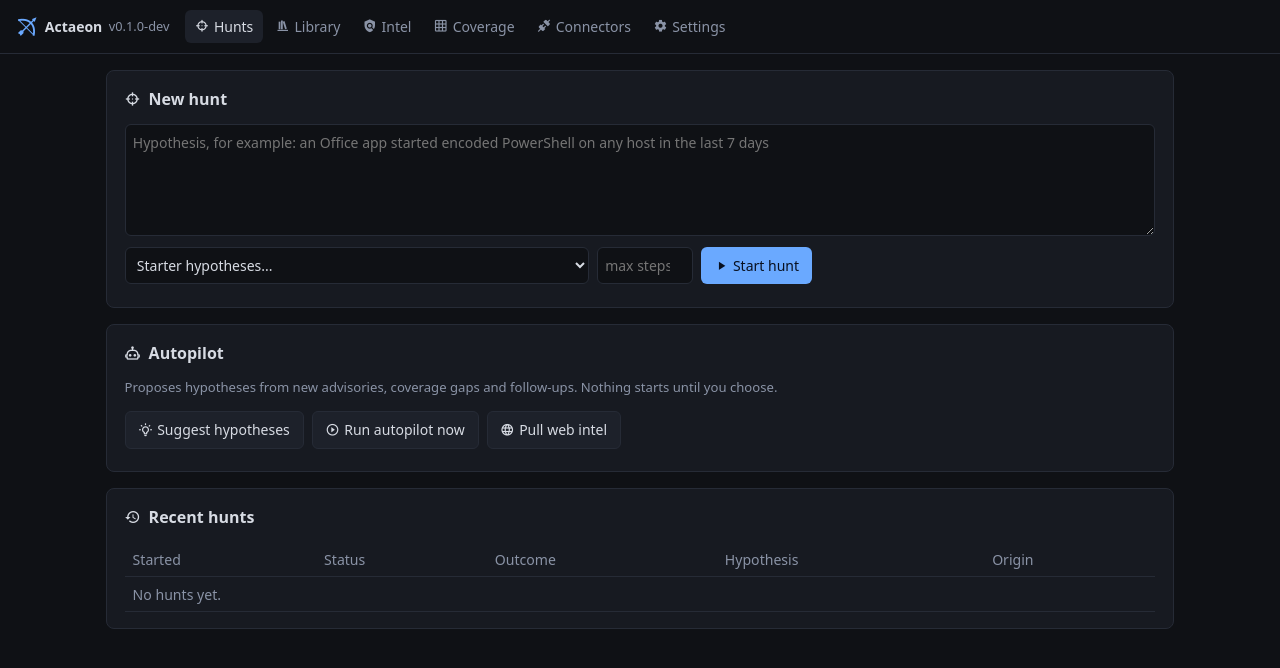
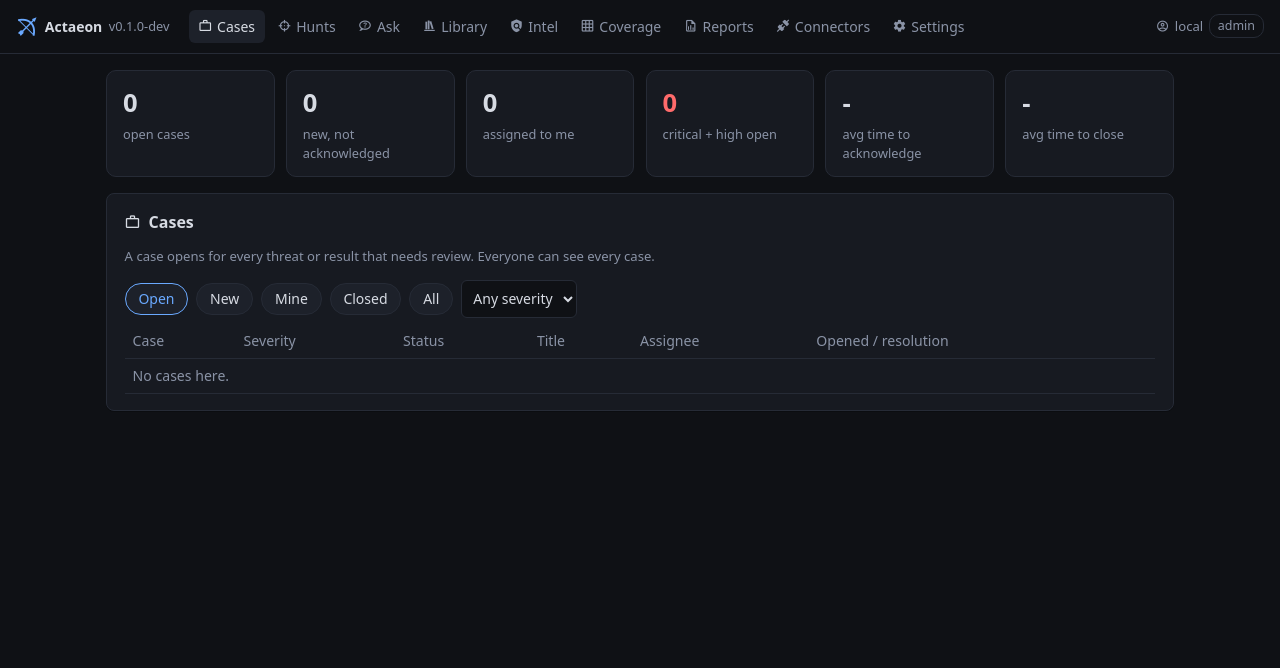
Before and after one commit to ares-369/actaeon, a Flask app: page / in a window 1280 px wide. Shown: the top 668 px of the page. Run offline with Flask 3, Linux system fonts and the light colour scheme; data that the repository does not hold is empty; some libraries are stand-ins or nearby versions.

Commit message:
UI: Cases, Ask, Reports, Doctor tabs; auth verification cache; JS syntax check in CI

```diff
--- a/actaeon/static/app.css
+++ b/actaeon/static/app.css
@@ -53,3 +53,23 @@ button.ghost.on{border-color:var(--accent);color:var(--accent)}
 .login-card{background:var(--panel);border:1px solid var(--line);border-radius:12px;padding:1.6rem;width:min(360px,92vw);display:flex;flex-direction:column;gap:.8rem}
 .login-card label{display:flex;flex-direction:column;gap:.3rem;color:var(--muted);font-size:.85rem}
 .brand.big{font-size:1.2rem;justify-content:center;margin-bottom:.4rem}
+
+/* ---- cases, KPIs, ask, polish ---- */
+header{gap:1.2rem}.me{margin-left:auto;display:flex;align-items:center;gap:.35rem}
+.kpi-row{display:grid;grid-template-columns:repeat(auto-fit,minmax(150px,1fr));gap:.7rem;margin-bottom:1rem}
+.kpi-card{background:var(--panel);border:1px solid var(--line);border-radius:10px;padding:.8rem 1rem;color:var(--fg);display:flex;flex-direction:column;gap:.2rem}
+.kpi-card b{font-size:1.6rem;font-weight:600}.kpi-card span{color:var(--muted);font-size:.8rem}
+.kpi-card:hover{border-color:var(--accent)}.warn-card b{color:var(--amber)}.bad-card b{color:var(--red)}
+.sev{display:inline-block;padding:.1rem .55rem;border-radius:10px;font-size:.75rem;font-weight:600;text-transform:uppercase;letter-spacing:.03em}
+.sev-critical{background:#5c1620;color:#ffb3bd}.sev-high{background:#4a2410;color:#ffc59a}.sev-medium{background:#3d3410;color:#f5d77a}.sev-low{background:#1d2a3a;color:#9cc3ff}
+.st-new{color:var(--amber);border-color:var(--amber)}.st-acknowledged{color:var(--accent);border-color:var(--accent)}
+.st-in_progress{color:#c792ea;border-color:#c792ea}.st-closed{color:var(--green);border-color:var(--green)}
+button.seg{border-radius:16px;padding:.3rem .8rem}button.seg.on{border-color:var(--accent);color:var(--accent)}
+.case-title{margin:.2rem 0 .6rem;font-size:1.05rem}.actions{margin-top:.6rem}.close-row{background:var(--panel2);border:1px solid var(--line);border-radius:8px;padding:.5rem .7rem}
+.events{list-style:none;padding:0;margin:0}.events li{border-left:2px solid var(--line);padding:.35rem .7rem;margin:.2rem 0}
+.ask-grid{display:grid;grid-template-columns:240px 1fr;gap:1rem}.conv-list{display:flex;flex-direction:column;gap:.3rem;max-height:70vh;overflow:auto}
+.conv{display:block;padding:.45rem .6rem;border:1px solid var(--line);border-radius:8px;color:var(--fg)}.conv.on,.conv:hover{border-color:var(--accent)}
+.conv-log{min-height:240px;max-height:60vh;overflow:auto;margin-bottom:.6rem}
+label.chk{display:inline-flex;align-items:center;gap:.2rem;margin-right:.4rem}
+section{box-shadow:0 1px 0 rgba(0,0,0,.25)}
+@media (max-width:760px){.ask-grid{grid-template-columns:1fr}.me{display:none}}
--- a/actaeon/static/app.js
+++ b/actaeon/static/app.js
@@ -2,7 +2,11 @@
 // it is only ever set with textContent, never parsed as HTML.
 "use strict";
 const $ = (s, el = document) => el.querySelector(s);
-const main = $("#main");
+// Pages render into `main`; route() points it at an off-screen container and swaps it in when
+// the page is ready, so the screen never goes blank between pages or after an action.
+const mainEl = $("#main");
+let main = mainEl;
+let navToken = 0;
 
 function h(tag, attrs, ...kids) {
   const el = document.createElement(tag);
@@ -52,13 +56,171 @@ const when = (s) => (s || "").replace("T", " ").slice(0, 16);
 let poll = null;
 function route() {
   clearInterval(poll); poll = null;
-  const [tab, arg] = (location.hash.slice(1) || "hunts").split("/");
-  document.querySelectorAll("#nav a").forEach((a) => a.classList.toggle("on", a.dataset.tab === (tab === "hunt" ? "hunts" : tab)));
-  fill(main, );
-  const pages = { hunts, hunt: () => huntDetail(arg), library, intel, coverage, connectors, settings };
-  (pages[tab] || hunts)().catch((e) => main.append(h("p", { class: "bad" }, String(e.message || e))));
+  const [tab, arg] = (location.hash.slice(1) || "cases").split("/");
+  const navTab = { hunt: "hunts", case: "cases" }[tab] || tab;
+  document.querySelectorAll("#nav a").forEach((a) => a.classList.toggle("on", a.dataset.tab === navTab));
+  const pages = { cases, case: () => caseDetail(arg), hunts, hunt: () => huntDetail(arg), ask, library, intel,
+    coverage, reports, connectors, settings };
+  const token = ++navToken;
+  const view = h("div");
+  main = view;
+  const done = () => { if (token === navToken) { fill(mainEl, view); main = mainEl; } };
+  (pages[tab] || cases)().then(done, (e) => { view.append(h("p", { class: "bad" }, String(e.message || e))); done(); });
 }
 window.addEventListener("hashchange", route);
+
+// ---------------- Who am I ----------------
+let ME = { user: "", role: "viewer" };
+const meReady = api("/api/me").then((m) => { ME = m; fill(document.getElementById("me"), icon("account-circle-outline"), " ", m.name || m.user, " ",
+  h("span", { class: "badge" }, m.role)); }).catch(() => {});
+const SEV = (s) => h("span", { class: "sev sev-" + s }, s);
+const STATUS = (s) => h("span", { class: "badge st-" + s }, s.replace("_", " "));
+const RES = { true_positive: "True positive", benign_true_positive: "Benign true positive", false_positive: "False positive",
+  duplicate: "Duplicate", other: "Other" };
+const ago = (t) => { if (!t) return "-"; const m = (Date.now() - new Date(t).getTime()) / 60000;
+  return m < 60 ? `${Math.max(1, Math.round(m))} min ago` : m < 2880 ? `${Math.round(m / 60)} h ago` : `${Math.round(m / 1440)} d ago`; };
+const mins = (m) => (m === null || m === undefined ? "-" : m < 120 ? `${m} min` : `${(m / 60).toFixed(1)} h`);
+
+// ---------------- Cases ----------------
+async function cases() {
+  const st = await api("/api/cases/stats");
+  const kpi = (n, l, cls, hash) => h("a", { class: "kpi-card " + (cls || ""), href: hash || "#cases" }, h("b", {}, n), h("span", {}, l));
+  const mine = await api("/api/cases?assignee=me&open=1");
+  main.append(h("div", { class: "kpi-row" },
+    kpi(st.open, "open cases"), kpi(st.new, "new, not acknowledged", st.new ? "warn-card" : ""),
+    kpi(mine.length, "assigned to me"), kpi((st.by_severity_open.critical || 0) + (st.by_severity_open.high || 0), "critical + high open", "bad-card"),
+    kpi(mins(st.mean_minutes_to_acknowledge), "avg time to acknowledge"), kpi(mins(st.mean_minutes_to_close), "avg time to close")));
+  const filt = { view: "open", severity: "" };
+  const body = h("tbody");
+  const bar = h("div", { class: "row" },
+    ...[["open", "Open"], ["new", "New"], ["mine", "Mine"], ["closed", "Closed"], ["all", "All"]].map(([v, l]) =>
+      h("button", { class: "ghost seg" + (v === filt.view ? " on" : ""), "data-view": v, onclick: (e) => { filt.view = v;
+        bar.querySelectorAll(".seg").forEach((b) => b.classList.toggle("on", b.dataset.view === v)); load(); } }, l)),
+    h("select", { onchange: (e) => { filt.severity = e.target.value; load(); } },
+      h("option", { value: "" }, "Any severity"), ["critical", "high", "medium", "low"].map((x) => h("option", { value: x }, x))));
+  const load = async () => {
+    const q = new URLSearchParams();
+    if (filt.view === "open") q.set("open", "1");
+    if (filt.view === "new") q.set("status", "new");
+    if (filt.view === "closed") q.set("status", "closed");
+    if (filt.view === "mine") { q.set("assignee", "me"); q.set("open", "1"); }
+    if (filt.severity) q.set("severity", filt.severity);
+    const rows = await api("/api/cases?" + q.toString());
+    fill(body, rows.length ? rows.map((c) => h("tr", { class: "click", onclick: () => (location.hash = "#case/" + c.id) },
+      h("td", {}, `#${c.id}`), h("td", {}, SEV(c.severity)), h("td", {}, STATUS(c.status)),
+      h("td", {}, c.title, h("div", { class: "muted small" }, c.origin || "")),
+      h("td", {}, c.assignee || h("span", { class: "muted" }, "unassigned")),
+      h("td", { class: "small" }, c.status === "closed" ? (RES[c.resolution] || c.resolution) : ago(c.created)))) :
+      h("tr", {}, h("td", { colspan: 6, class: "muted" }, "No cases here.")));
+  };
+  main.append(section("Cases", "briefcase-outline",
+    h("p", { class: "muted small" }, "A case opens for every threat or result that needs review. Everyone can see every case."),
+    bar, h("table", {}, h("thead", {}, h("tr", {}, ["Case", "Severity", "Status", "Title", "Assignee", "Opened / resolution"].map((x) => h("th", {}, x)))), body)));
+  await load();
+  poll = setInterval(load, 15000);
+}
+
+async function caseDetail(id) {
+  const c = await api("/api/cases/" + encodeURIComponent(id));
+  const hu = c.hunt || {};
+  const v = hu.verdict || {};
+  const can = ME.role !== "viewer";
+  const act = async (action, body) => { await post(`/api/cases/${c.id}/${action}`, body); toast("Saved."); route(); };
+  const comment = h("textarea", { placeholder: "Add a comment (visible to everyone)" });
+  const resSel = h("select", {}, Object.entries(RES).map(([k, l]) => h("option", { value: k }, l)));
+  const closeNote = h("input", { class: "grow", placeholder: "Why? (required)" });
+  const assignSel = h("select", {}, h("option", { value: "" }, "Assign to..."));
+  const open = c.status !== "closed";
+  if (can && open) api("/api/users").then((us) => us.forEach((u) => assignSel.append(h("option", { value: u.user }, u.name ? `${u.name} (${u.user})` : u.user)))).catch(() => {});
+  main.append(section(`Case #${c.id}`, "briefcase-outline",
+    h("h3", { class: "case-title" }, c.title),
+    h("div", { class: "row" }, SEV(c.severity), STATUS(c.status),
+      h("span", { class: "small" }, "Assignee: ", h("b", {}, c.assignee || "unassigned")),
+      c.resolution ? h("span", { class: "badge st-closed" }, RES[c.resolution] || c.resolution) : null,
+      h("span", { class: "muted small" }, `opened ${when(c.created)}`)),
+    can ? h("div", { class: "row actions" },
+      open && (c.assignee !== ME.user || c.status === "new") ? h("button", { onclick: () => act("acknowledge") }, icon("hand-back-right-outline"), "Acknowledge (assign to me)") : null,
+      open && c.status !== "in_progress" && c.status !== "new" ? h("button", { class: "ghost", onclick: () => act("status", { status: "in_progress" }) }, icon("progress-wrench"), "In progress") : null,
+      open ? [assignSel, h("button", { class: "ghost", onclick: () => assignSel.value ? act("assign", { to: assignSel.value }) : toast("Pick someone first.") }, icon("account-arrow-right-outline"), "Assign")] : null,
+      !open ? h("button", { class: "ghost", onclick: () => act("reopen", { comment: comment.value }) }, icon("restore"), "Reopen") : null) :
+      h("p", { class: "muted small" }, "Read-only: your role is viewer."),
+    can && open ? h("div", { class: "row close-row" }, h("span", { class: "small" }, "Close as"), resSel, closeNote,
+      h("button", { class: "danger", onclick: () => closeNote.value.trim() ? act("close", { resolution: resSel.value, comment: closeNote.value }) : toast("Write why you are closing it.") },
+        icon("check-decagram-outline"), "Close case")) : null,
+    h("div", { class: "row" },
+      h("a", { href: `/api/cases/${c.id}/report.pdf` }, h("button", { class: "ghost" }, icon("file-pdf-box"), "PDF")),
+      h("a", { href: `/api/cases/${c.id}/report.docx` }, h("button", { class: "ghost" }, icon("file-word-box"), "Word")),
+      h("a", { href: "#hunt/" + hu.id }, h("button", { class: "ghost" }, icon("target"), "Open the hunt")))));
+  main.append(section("What was found", "magnify-scan",
+    h("p", {}, hu.hypothesis || ""), h("div", { class: "row" }, badge(hu.outcome), h("span", {}, `confidence ${v.confidence ?? "-"}`),
+      v.verification ? h("span", { class: "badge" }, icon("check-all"), " second look: " + v.verification.result) : null),
+    h("p", {}, v.summary || ""),
+    (v.findings || []).length ? h("ul", {}, v.findings.map((f) => h("li", {}, f.claim, h("span", { class: "muted" }, ` (${f.evidence.join(", ")})`)))) : null,
+    v.verification && v.verification.reason ? h("p", { class: "small muted" }, "Second look: " + v.verification.reason) : null));
+  main.append(section("Activity", "history",
+    h("ul", { class: "events" }, c.events.slice().reverse().map((e) => h("li", {},
+      h("span", { class: "muted small" }, `${when(e.ts)}  `), h("b", {}, e.user), ` ${e.action.replace("_", " ")}`,
+      e.detail ? h("div", { class: "pre small" }, e.detail) : null))),
+    can ? [comment, h("div", { class: "row" }, h("button", { class: "ghost", onclick: () => comment.value.trim() ? act("comment", { text: comment.value }) : null }, icon("comment-plus-outline"), "Comment"))] : null));
+}
+
+// ---------------- Ask ----------------
+async function ask() {
+  const convs = await api("/api/assistant");
+  let current = null;
+  const list = h("div", { class: "conv-list" });
+  const log = h("div", { class: "conv-log" });
+  const input = h("textarea", { placeholder: "Ask anything: \"has anything talked to 203.0.113.66 this week?\", \"hunt for password spraying in the last 3 days\", \"what are my open cases?\"" });
+  const drawList = (cs) => fill(list, h("button", { class: "ghost", onclick: () => { current = null; fill(log, h("p", { class: "muted" }, "New conversation.")); } }, icon("plus"), "New"),
+    cs.map((c) => h("a", { href: "#", class: "conv" + (current === c.id ? " on" : ""), onclick: (e) => { e.preventDefault(); show(c.id); } },
+      h("div", {}, c.title.slice(0, 60)), h("div", { class: "muted small" }, `${c.user}  ${ago(c.updated)}`))));
+  const show = async (cid) => {
+    current = cid;
+    const d = await api("/api/assistant/" + cid);
+    fill(log, d.messages.map((m) => h("div", { class: "chat " + (m.role === "user" ? "me" : "bot") },
+      h("div", { class: "muted small" }, m.role === "user" ? m.user : "Actaeon", "  ", when(m.ts)),
+      h("div", { class: "pre" }, m.content),
+      (m.links.hunts || []).length || (m.links.cases || []).length ? h("div", { class: "row small" },
+        (m.links.hunts || []).map((x) => h("a", { href: "#hunt/" + x }, h("span", { class: "badge" }, icon("target"), " hunt " + x))),
+        (m.links.cases || []).map((x) => h("a", { href: "#case/" + x }, h("span", { class: "badge" }, icon("briefcase-outline"), " case #" + x)))) : null)));
+    drawList(await api("/api/assistant"));
+    return d.messages.length;
+  };
+  const send = async () => {
+    if (!input.value.trim()) return;
+    const r = await post("/api/assistant", { message: input.value, conversation_id: current });
+    input.value = "";
+    const before = current === r.conversation_id ? (await api("/api/assistant/" + r.conversation_id)).messages.length : 0;
+    current = r.conversation_id;
+    toast("Working on it. Hunts can take a few minutes.", 6000);
+    let tries = 0;
+    clearInterval(poll);
+    poll = setInterval(async () => { tries++; const n = await show(current); if (n >= before + 2 || tries > 300) { clearInterval(poll); poll = null; } }, 3000);
+    await show(current);
+  };
+  drawList(convs);
+  fill(log, h("p", { class: "muted" }, "Ask a question or ask for a hunt. Hunts started here are stored like any other hunt, with their evidence."));
+  main.append(section("Ask Actaeon", "chat-question-outline", h("div", { class: "ask-grid" }, list,
+    h("div", {}, log, input, h("div", { class: "row" }, h("button", { onclick: send }, icon("send"), "Send"),
+      h("span", { class: "muted small" }, "Uses the analyst model. It can search records, look up intel and run read-only hunts."))))));
+}
+
+// ---------------- Reports ----------------
+async function reports() {
+  const days = h("select", {}, [7, 30, 90, 365].map((d) => h("option", { value: d }, `Last ${d} days`)));
+  const dl = (fmt) => () => { location.href = `/api/reports/summary.${fmt}?days=${days.value}`; };
+  main.append(section("Summary report", "file-chart-outline",
+    h("p", { class: "muted small" }, "Hunts by outcome and origin, cases opened and closed, resolutions, time to acknowledge and close, open cases, threats found and top ATT&CK techniques."),
+    h("div", { class: "row" }, days,
+      h("button", { onclick: dl("pdf") }, icon("file-pdf-box"), "PDF"),
+      h("button", { class: "ghost", onclick: dl("docx") }, icon("file-word-box"), "Word"),
+      h("button", { class: "ghost", onclick: dl("md") }, icon("language-markdown-outline"), "Markdown"))));
+  const cs = await api("/api/cases");
+  main.append(section("Case reports", "briefcase-outline",
+    h("table", {}, h("tbody", {}, cs.slice(0, 50).map((c) => h("tr", {},
+      h("td", {}, h("a", { href: "#case/" + c.id }, `#${c.id}`)), h("td", {}, SEV(c.severity)), h("td", {}, STATUS(c.status)), h("td", {}, c.title),
+      h("td", {}, h("a", { href: `/api/cases/${c.id}/report.pdf` }, "PDF"), " ", h("a", { href: `/api/cases/${c.id}/report.docx` }, "Word"))))))));
+}
 
 // ---------------- Hunts ----------------
 async function hunts() {
@@ -129,13 +291,17 @@ function renderHunt(hu) {
   const running = ["queued", "running"].includes(hu.status);
   const act = (a) => async () => { await post(`/api/hunts/${hu.id}/${a}`); toast(a + " requested"); };
   const head = section(hu.hypothesis, "target",
-    h("div", { class: "row" }, badge(hu.status), badge(hu.outcome), h("span", { class: "muted small" },
+    h("div", { class: "row" }, badge(hu.status), badge(hu.outcome),
+      hu.case ? h("a", { href: "#case/" + hu.case.id }, h("span", { class: "badge" }, icon("briefcase-outline"), ` case #${hu.case.id} ${hu.case.status}${hu.case.assignee ? " - " + hu.case.assignee : ""}`)) : null,
+      h("span", { class: "muted small" },
       `started ${when(hu.created)}  origin ${hu.origin}  ${hu.actor ? "by " + hu.actor : ""}`)),
     h("div", { class: "row" },
       running && h("button", { class: "ghost", onclick: act("pause") }, icon("pause"), "Pause"),
       running && h("button", { class: "ghost", onclick: act("resume") }, icon("play"), "Resume"),
       running && h("button", { class: "danger", onclick: act("stop") }, icon("stop"), "Stop"),
-      h("a", { href: `/api/hunts/${hu.id}/report.md` }, h("button", { class: "ghost" }, icon("file-document"), "Report")),
+      h("a", { href: `/api/hunts/${hu.id}/report.pdf` }, h("button", { class: "ghost" }, icon("file-pdf-box"), "PDF")),
+      h("a", { href: `/api/hunts/${hu.id}/report.docx` }, h("button", { class: "ghost" }, icon("file-word-box"), "Word")),
+      h("a", { href: `/api/hunts/${hu.id}/report.md` }, h("button", { class: "ghost" }, icon("file-document"), "Markdown")),
       h("a", { href: `/api/hunts/${hu.id}/export.json` }, h("button", { class: "ghost" }, icon("code-json"), "JSON")),
       h("a", { href: `/api/hunts/${hu.id}/export.csv` }, h("button", { class: "ghost" }, icon("file-delimited"), "CSV"))),
     hu.error && h("p", { class: "warn" }, hu.error));
@@ -143,8 +309,10 @@ function renderHunt(hu) {
   if (hu.verdict) {
     const vs = section("Verdict", "gavel",
       h("div", { class: "row" }, badge(v.outcome), h("span", {}, `confidence ${v.confidence}`),
+        v.verification ? h("span", { class: "badge" }, icon("check-all"), " second look: " + v.verification.result) : null,
         v.needs_review && h("span", { class: "badge b-logs_missing" }, icon("eye"), "needs review")),
       h("p", {}, v.summary || ""),
+      v.verification && v.verification.reason ? h("p", { class: "small muted" }, "Second look: " + v.verification.reason) : null,
       (v.findings || []).length ? [h("h3", {}, "Findings"), h("ul", {}, v.findings.map((f, i) =>
         h("li", {}, f.claim, " ", f.evidence.map((e) => h("a", { href: "#", onclick: (ev) => { ev.preventDefault(); const t = document.getElementById("step-" + e); if (t) { t.open = true; t.scrollIntoView(); } } }, `[${e}] `)),
           feedbackButtons(hu, i))))] : null,
@@ -418,6 +586,36 @@ async function connectors() {
               h("td", { class: "small muted" }, x.reason), h("td", { class: "small" }, x.description.slice(0, 160)))))))); } }, icon("tools"), "Tools"), res)));
     })))));
   main.append(tools);
+  const f = {};
+  const inp = (k, ph, cls) => (f[k] = h("input", { class: cls || "grow", placeholder: ph }));
+  const transport = h("select", {}, h("option", { value: "http" }, "HTTP (remote MCP server)"), h("option", { value: "stdio" }, "stdio (local command)"));
+  const authType = h("select", {}, ["none", "bearer", "api_key", "oauth_client_credentials"].map((x) => h("option", { value: x }, x)));
+  const roles = ["log_search", "endpoint", "identity", "email", "asset", "network", "cloud", "intel", "analysis"].map((r) =>
+    h("label", { class: "small chk" }, h("input", { type: "checkbox", value: r }), " " + r));
+  const out = h("pre", { class: "hidden" });
+  const build = () => {
+    const c = { name: f.name.value.trim(), roles: roles.map((l) => l.firstChild).filter((x) => x.checked).map((x) => x.value),
+      transport: transport.value, dialect: f.dialect.value.trim(), query_notes_file: f.notes.value.trim() };
+    if (c.transport === "http") c.url = f.url.value.trim(); else { c.command = f.command.value.trim(); c.args = f.args.value.trim() ? f.args.value.trim().split(/\s+/) : []; }
+    const a = authType.value;
+    if (a !== "none") c.auth = { type: a, ...(a === "bearer" ? { token_env: f.secret.value.trim() } : a === "api_key" ? { api_key_env: f.secret.value.trim() } :
+      { client_secret_env: f.secret.value.trim(), token_url: f.token_url.value.trim(), client_id: f.client_id.value.trim() }) };
+    return c;
+  };
+  const go = async (preview) => {
+    try { const r = await post("/api/settings/connectors", { connector: build(), preview });
+      out.textContent = r.diff || "No change."; out.classList.remove("hidden"); if (!preview) { toast("Saved."); route(); } } catch (e) { /* toast shown */ }
+  };
+  main.append(section("Add or update a connector", "plus-network-outline",
+    h("p", { class: "muted small" }, "Admins only. Secrets are never typed here: give the NAME of the environment variable that holds them (in .env)."),
+    h("div", { class: "row" }, inp("name", "name (lowercase, e.g. logs)", ""), transport),
+    h("div", { class: "row" }, ...roles),
+    h("div", { class: "row" }, inp("url", "https://mcp-server.example/mcp")),
+    h("div", { class: "row" }, inp("command", "command (stdio), e.g. actaeon", ""), inp("args", "arguments, e.g. bridge search-index --url ${LOGS_URL} --index logs-*")),
+    h("div", { class: "row" }, authType, inp("secret", "env var with the token / key / client secret", ""), inp("client_id", "client id (oauth)", ""), inp("token_url", "token URL (oauth)")),
+    h("div", { class: "row" }, inp("dialect", "query language name (optional)", ""), inp("notes", "query notes file path (optional)")),
+    h("div", { class: "row" }, h("button", { class: "ghost", onclick: () => go(true) }, icon("eye"), "Preview change"),
+      h("button", { onclick: () => go(false) }, icon("content-save"), "Save to config.yaml")), out));
 }
 
 // ---------------- Settings ----------------
@@ -460,6 +658,13 @@ async function settings() {
         h("td", {}, h("span", { class: r.status === "ok" ? "ok" : "bad" }, r.status)), h("td", { class: "small muted" }, r.decision), h("td", {}, r.duration_ms))))));
   } }, icon("clipboard-text-clock"), "Show audit log (admin)"));
   main.append(section("Audit log", "clipboard-text-clock", audit));
+  const doc = h("div");
+  main.append(section("Health check", "stethoscope", h("p", { class: "muted small" }, "Checks config, login, models, every connector (reads from each source), outputs, intel and schedules. Admins only."),
+    h("button", { class: "ghost", onclick: async (e) => { e.target.disabled = true; fill(doc, h("p", { class: "muted" }, "Checking...")); try {
+      const rows = await api("/api/doctor");
+      fill(doc, h("table", {}, h("tbody", {}, rows.map((r) => h("tr", {}, h("td", {}, h("span", { class: "badge " + (r.level === "OK" ? "st-closed" : r.level === "WARN" ? "b-logs_missing" : "b-threat") }, r.level)),
+        h("td", { class: "small" }, r.area), h("td", {}, r.message, r.hint ? h("div", { class: "muted small" }, r.hint) : null))))));
+    } finally { e.target.disabled = false; } } }, icon("stethoscope"), "Run health check"), doc));
 }
 
-route();
+meReady.then(route);
--- a/actaeon/templates/index.html
+++ b/actaeon/templates/index.html
@@ -10,13 +10,17 @@
 <header>
   <span class="brand"><span class="mdi mdi-bow-arrow"></span>{{ name }}<span class="muted ver">v{{ version }}</span></span>
   <nav id="nav">
+    <a href="#cases" data-tab="cases"><span class="mdi mdi-briefcase-outline"></span><span class="lbl">Cases</span></a>
     <a href="#hunts" data-tab="hunts"><span class="mdi mdi-target"></span><span class="lbl">Hunts</span></a>
+    <a href="#ask" data-tab="ask"><span class="mdi mdi-chat-question-outline"></span><span class="lbl">Ask</span></a>
     <a href="#library" data-tab="library"><span class="mdi mdi-bookshelf"></span><span class="lbl">Library</span></a>
     <a href="#intel" data-tab="intel"><span class="mdi mdi-shield-search"></span><span class="lbl">Intel</span></a>
     <a href="#coverage" data-tab="coverage"><span class="mdi mdi-grid"></span><span class="lbl">Coverage</span></a>
+    <a href="#reports" data-tab="reports"><span class="mdi mdi-file-chart-outline"></span><span class="lbl">Reports</span></a>
     <a href="#connectors" data-tab="connectors"><span class="mdi mdi-connection"></span><span class="lbl">Connectors</span></a>
     <a href="#settings" data-tab="settings"><span class="mdi mdi-cog"></span><span class="lbl">Settings</span></a>
   </nav>
+  <span id="me" class="me muted small"></span>
 </header>
 {% if demo %}<div class="demo-banner"><span class="mdi mdi-flask-outline"></span> Demo: all data here is synthetic sample data, not real events.</div>{% endif %}
 <main id="main"></main>
--- a/actaeon/web.py
+++ b/actaeon/web.py
@@ -600,7 +600,11 @@ def create_app(cfg=None, *, start_scheduler: bool = False) -> Flask:
     @app.route("/api/hunts/<hid>")
     def hunt_get(hid):
         h = store_for(get_config()).get(hid)
-        return (jsonify(h), 200) if h else (jsonify({"error": "not found"}), 404)
+        if not h:
+            return jsonify({"error": "not found"}), 404
+        case = cases_store().by_hunt(hid)
+        h["case"] = {k: case[k] for k in ("id", "status", "severity", "assignee", "resolution")} if case else None
+        return jsonify(h)
 
     @app.route("/api/hunts/<hid>/<action>", methods=["POST"])
     def hunt_action(hid, action):
```
Also changed, not shown: actaeon/auth.py (+22 -3 lines), .github/workflows/ci.yml.
